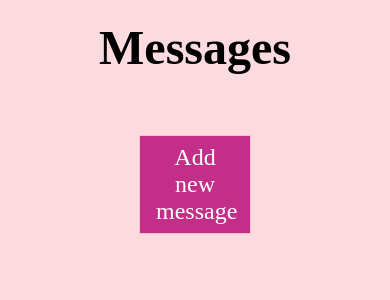
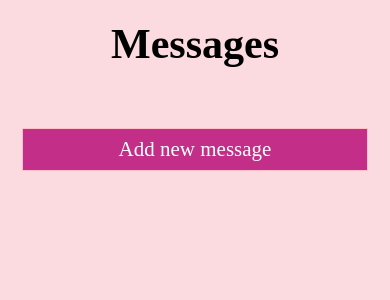
Before and after one commit to himanshi223/mini-message-board, a Node server app: page / in a window 390 px wide. Shown: the top 300 px of the page. Run offline with Node 20, Linux system fonts and the light colour scheme; data that the repository does not hold is empty.

Commit message:
Add responsivness

```diff
--- a/public/styles.css
+++ b/public/styles.css
@@ -129,3 +129,22 @@ input {
   color: rgb(52, 2, 2);
   text-align: center;
 }
+
+@media (max-width: 600px){
+  :root{
+    font-size: 14px;
+  }
+  .msg-container{
+    width: 80%;
+  }
+  .new{
+    width: 80%;
+    margin-bottom: 20px;
+  }
+  form{
+    margin: 0;
+  }
+  input{
+    width: 200px;
+  }
+}
```
